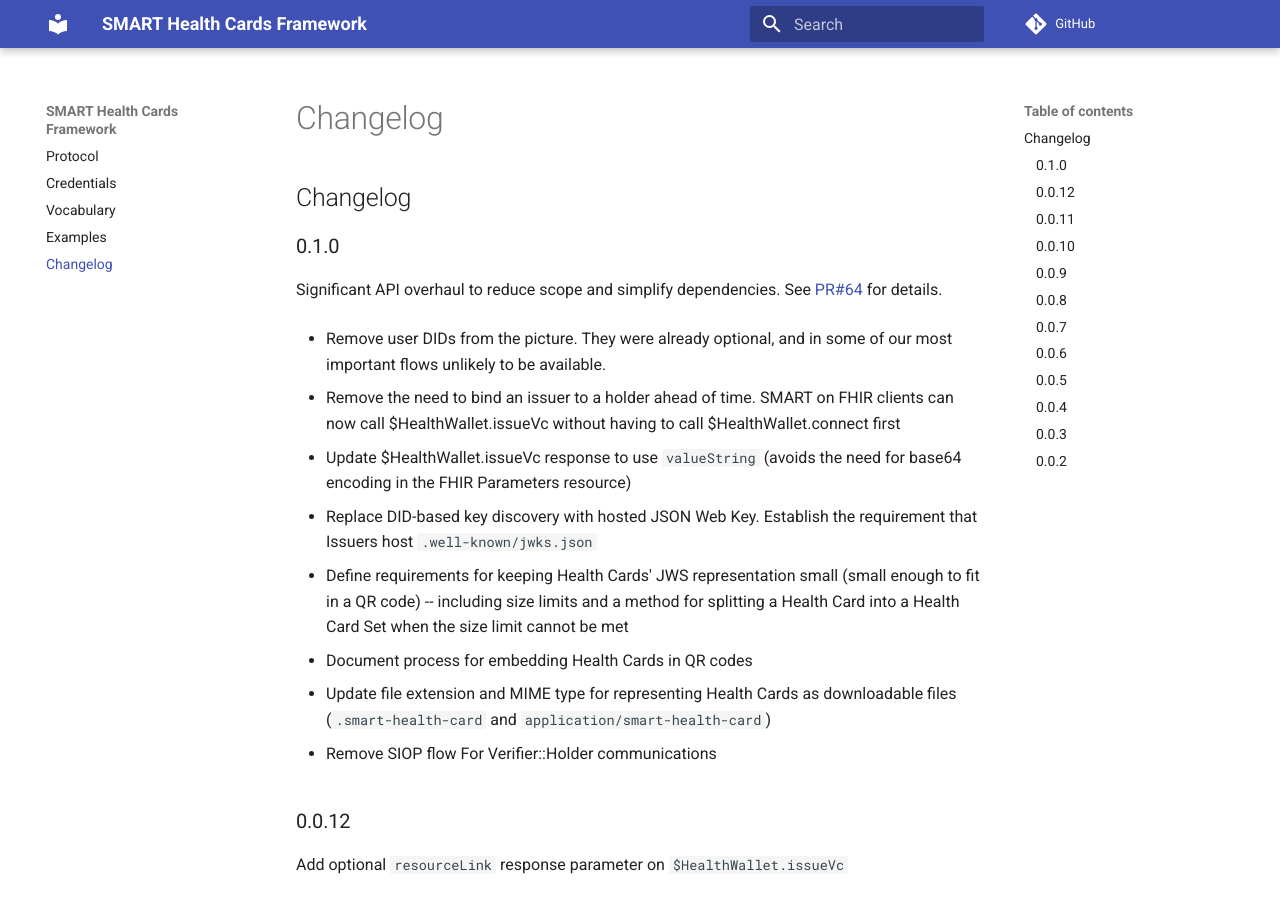
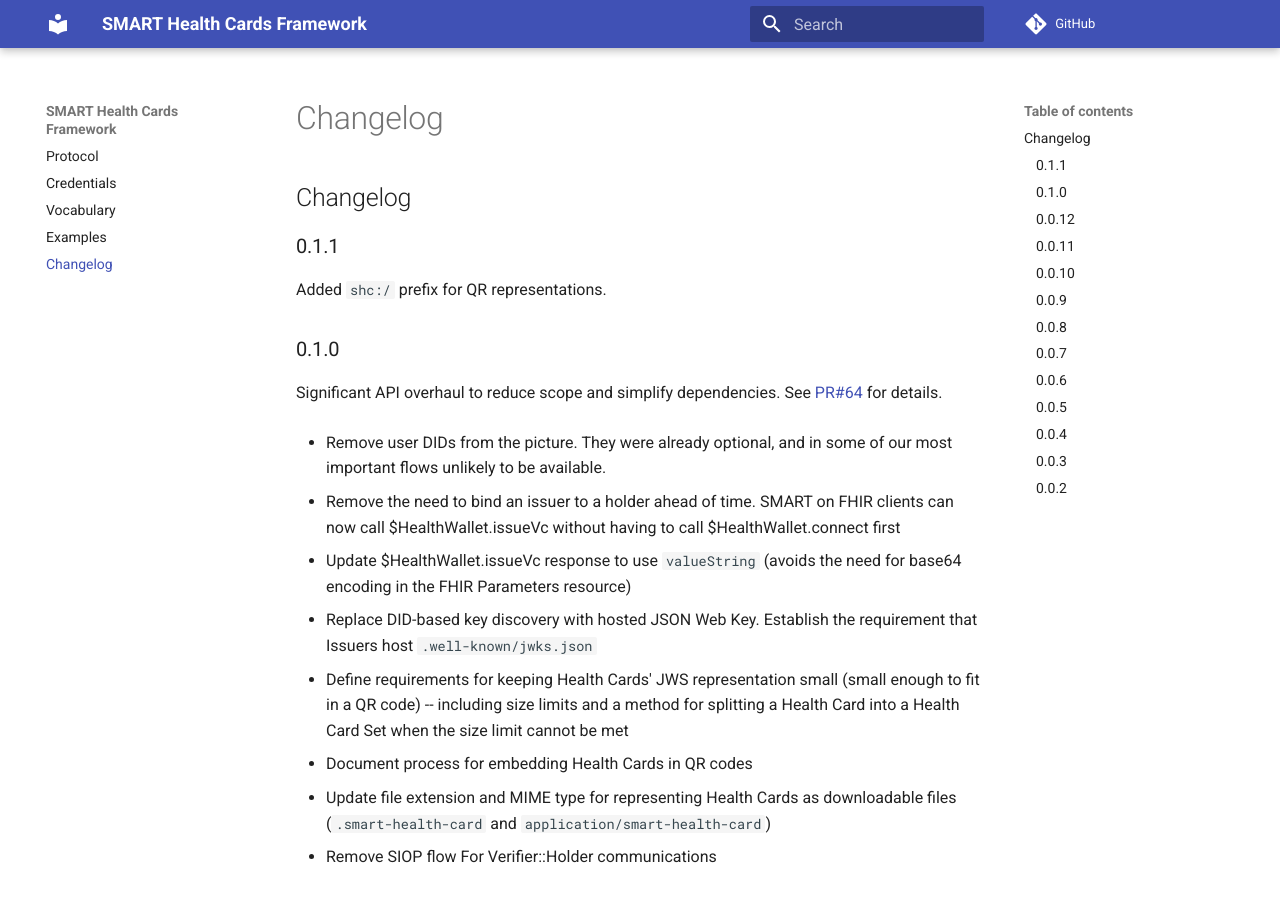
Before and after one commit to smart-on-fhir/health-cards, an MkDocs documentation site: the page built from docs/changelog.md, in a window 1280 px wide and 900 px high. Built offline with MkDocs 1.6.1 and Material for MkDocs 9.7.7, drawn with Linux system fonts in a browser that asks for light colours; comment, search, counter and statistics services are not loaded.

Commit message:
Update changelog.md

```diff
--- a/docs/changelog.md
+++ b/docs/changelog.md
@@ -1,4 +1,8 @@
 # Changelog
+
+## 0.1.1
+
+Added `shc:/` prefix for QR representations.
 
 ## 0.1.0
 
```
